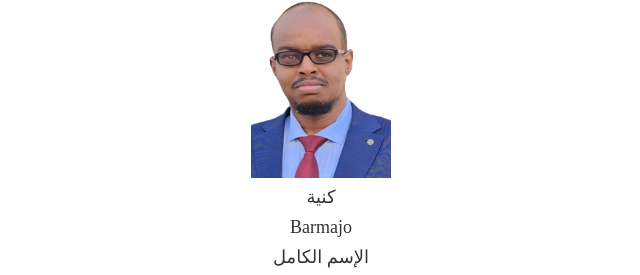
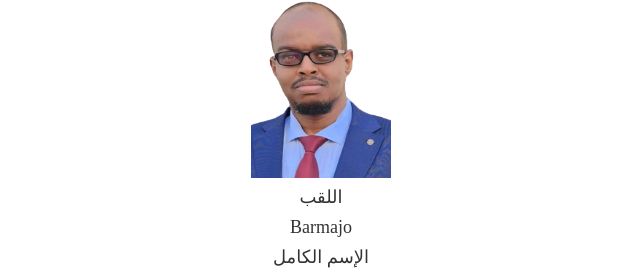
Before and after one commit to softwarepioneers/aa, a plain HTML site: page index.html in a window 1280 px wide. Shown: the part 1020-1295 px from the top of the page, 319-959 px from the left. Drawn offline with Linux system fonts and the light colour scheme; files that its build step writes are made by us from their sources; a web font is replaced by a local one.

Commit message:
Update index.html

```diff
--- a/index.html
+++ b/index.html
@@ -459,7 +459,7 @@
                           </h4>
                         <img class="custom-img" style="width:140px;height:200px;" src="images/ibrahim.png" alt="ibrahim siciid cabdilaahi">
                         <h4>
-                            كنية
+                            اللقب
                         </h4>
 
                          <h4>
```
